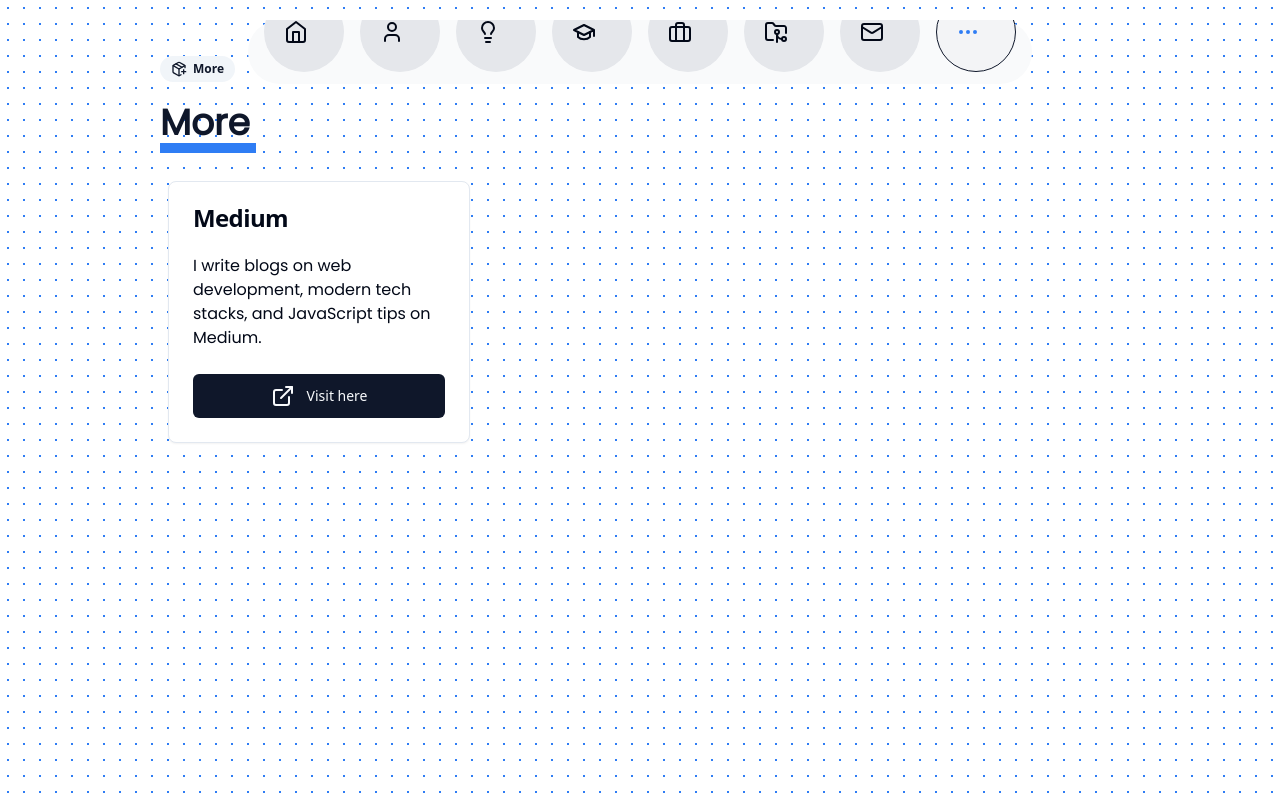
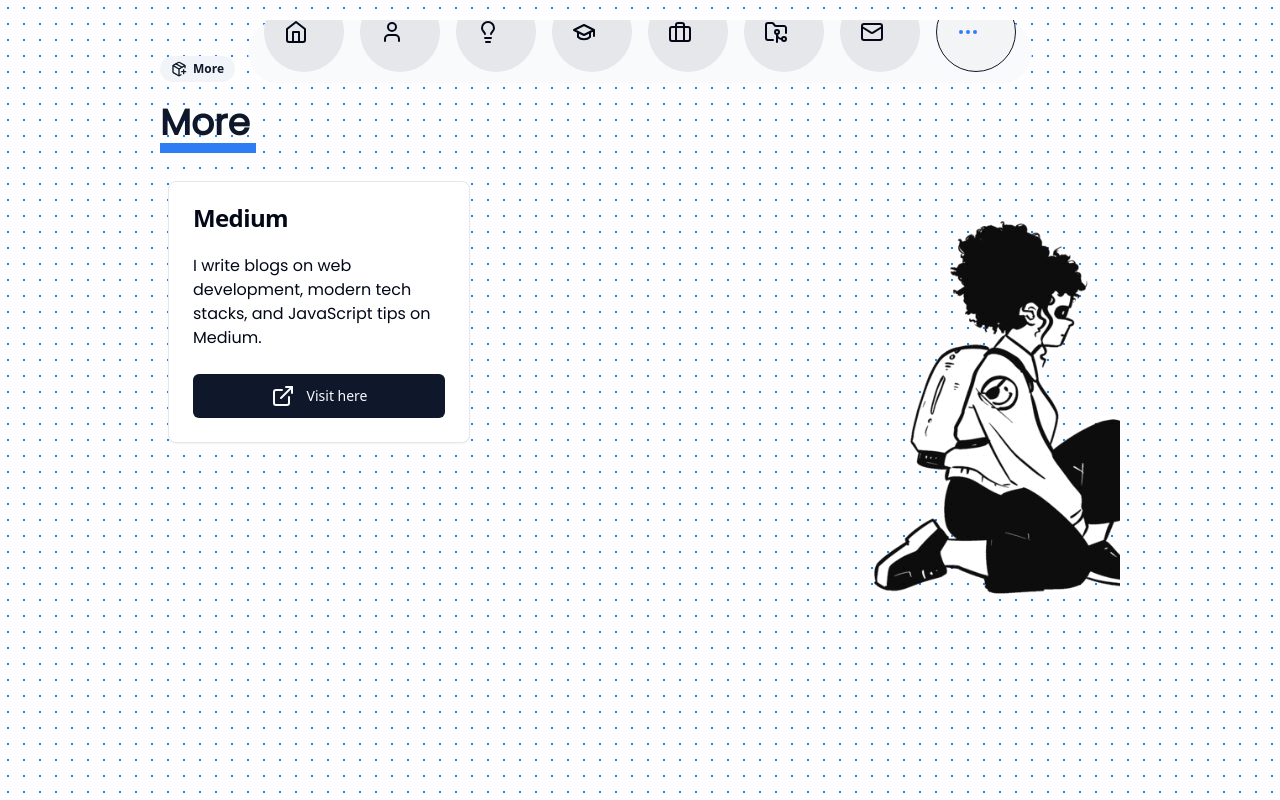
Before and after one commit to mokone-september/Portfolio, a Next.js app: page /more in a window 1280 px wide. Built offline with nearby package versions, Linux system fonts and the light colour scheme.

Commit message:
feat: add decorative image to More page for enhanced visual appeal

```diff
--- a/src/app/more/page.tsx
+++ b/src/app/more/page.tsx
@@ -12,6 +12,7 @@
 import { cn } from "@/lib/utils";
 import { buttonVariants } from "@/components/ui/button";
 import FramerWrapper from "@/components/animation/FramerWrapper";
+import Image from "next/image";
 
 const MorePage = () => {
   const moreLinks = [
@@ -25,12 +26,23 @@
 
   return (
     <div className="h-full w-full relative flex flex-col items-start gap-5 overflow-hidden">
+      {/* Decorative image on the right (hidden on small screens). Placed behind content. */}
+      <div className="hidden lg:block absolute right-0 top-1/2 -translate-y-1/2 translate-x-28 pointer-events-none select-none z-0">
+        <Image
+          src="/looking-ahead.png"
+          alt="Looking ahead"
+          width={420}
+          height={420}
+          className="opacity-95"
+          priority={false}
+        />
+      </div>
       <Badge variant="secondary" className="gap-1.5 py-1">
         <PackagePlus className="h-4 w-4" />
         More
       </Badge>
 
-      <div className="flex flex-col gap-3">
+      <div className="flex flex-col gap-3 relative z-10">
         <Heading>More</Heading>
       </div>
 
```
